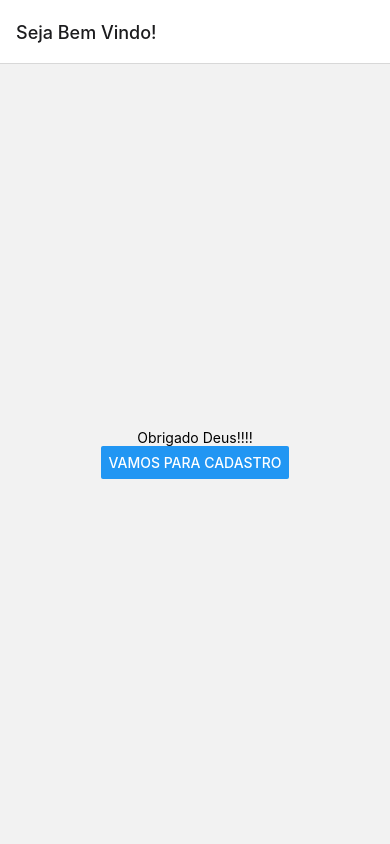
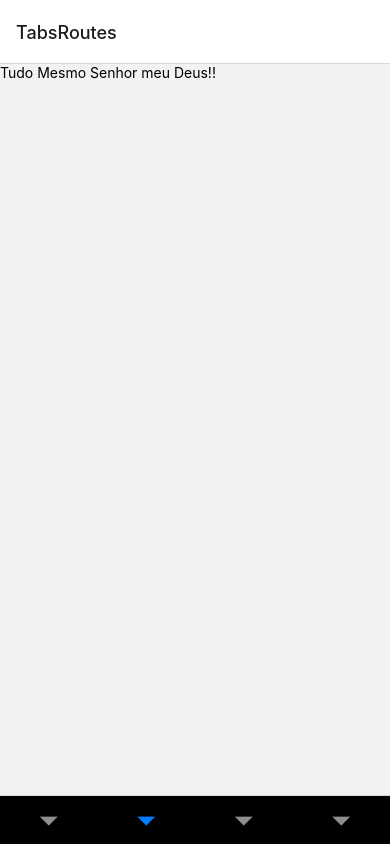
Before and after one commit to Flavio-Francisco/mamifero, a React Native app in the folder mobile/: screen /Home1 in a window 390 px wide. Built offline with nearby package versions, Linux system fonts and the light colour scheme.

Commit message:
criando tab de navegação

```diff
--- a/mobile/App.tsx
+++ b/mobile/App.tsx
@@ -1,26 +1,19 @@
+import { NavigationContainer } from '@react-navigation/native';
+import { createNativeStackNavigator } from '@react-navigation/native-stack';
+import { Home } from './src/screens/Home';
+import { Query } from './src/screens/Query';
+import { TabsRoutes } from './src/screens/Root';
 
-import {NavigationContainer } from '@react-navigation/native';
-import{createNativeStackNavigator} from '@react-navigation/native-stack';
-import { Home } from './src/screens/Home';
-import { Register } from './src/screens/Register';
+
+const Starck = createNativeStackNavigator();
 
 export default function App() {
-  const Strack = createNativeStackNavigator();
+  return (
 
-  return (
     <NavigationContainer>
-      <Strack.Navigator>
-        <Strack.Screen
-        name='Home'
-        component={Home}
-        options={{title:'Seja Bem Vindo!'}}
-        />
-        <Strack.Screen
-         name='Register'
-          component={Register}
-          options={{title:'Registre os dados do Golfinho'}}
-          />
-      </Strack.Navigator>
+      <Starck.Navigator >
+        <Starck.Screen name='TabsRoutes' component={TabsRoutes}/>
+      </Starck.Navigator>
     </NavigationContainer>
   );
 }
--- a/mobile/babel.config.js
+++ b/mobile/babel.config.js
@@ -2,5 +2,7 @@ module.exports = function(api) {
   api.cache(true);
   return {
     presets: ['babel-preset-expo'],
+
+
   };
 };
--- a/mobile/package.json
+++ b/mobile/package.json
@@ -9,12 +9,16 @@
     "web": "expo start --web"
   },
   "dependencies": {
+    "@react-navigation/bottom-tabs": "^6.5.7",
+    "@react-navigation/drawer": "^6.6.2",
     "@react-navigation/native": "^6.1.6",
     "@react-navigation/native-stack": "^6.9.12",
     "expo": "~48.0.15",
     "expo-status-bar": "~1.4.4",
     "react": "18.2.0",
-    "react-native": "0.71.8"
+    "react-native": "0.71.8",
+    "react-native-safe-area-context": "4.5.0",
+    "react-native-screens": "~3.20.0"
   },
   "devDependencies": {
     "@babel/core": "^7.20.0",
--- /dev/null
+++ b/mobile/src/screens/Delete.tsx
@@ -0,0 +1,11 @@
+import { View,Text } from "react-native";
+
+
+
+export function Delete(){
+return(
+    <View>
+        <Text>Delete</Text>
+    </View>
+);
+}
--- a/mobile/src/screens/Home.tsx
+++ b/mobile/src/screens/Home.tsx
@@ -1,31 +1,13 @@
-import { useNavigation } from "@react-navigation/native";
-import { View, Text,StyleSheet, Button } from "react-native";
+
+import{View,Text}from 'react-native';
 
 
 export function Home(){
 
-const navigation = useNavigation();
+    return(
 
- function openSreens(){
-    navigation.navigate('Register')
- }
 
-    return(
-        <View style={style.hearder}>
-            <Text>Obrigado Deus!!!!</Text>
-            <Button
-            title="vamos para cadastro"
-            onPress={openSreens}
-            />
-        </View>
+    <View/>
+
     );
 }
-
-const style = StyleSheet.create({
-
-    hearder:{
-        flex:1,
-        alignItems:'center',
-        justifyContent:'center',
-    }
-})
--- /dev/null
+++ b/mobile/src/screens/Query.tsx
@@ -0,0 +1,10 @@
+import { View,Text} from "react-native";
+
+
+export function Query(){
+    return(
+        <View>
+            <Text>Olá</Text>
+        </View>
+    );
+}
--- a/mobile/src/screens/Register.tsx
+++ b/mobile/src/screens/Register.tsx
@@ -1,32 +1,9 @@
-import { useNavigation } from "@react-navigation/native";
-import { View, Text,StyleSheet, Button } from "react-native";
-
+import{View,Text}from 'react-native';
 
 export function Register(){
-
-const navigation = useNavigation();
-
-function openScreens(){
-    navigation.navigate('Home')
-}
-
     return(
-        <View style={style.hearder}>
-            <Text>por  tudo!!!!</Text>
-            <Button
-        title="voltar para Home"
-        onPress={openScreens}
-        />
+        <View>
+            <Text>Tudo Mesmo Senhor meu Deus!!</Text>
         </View>
-
     );
 }
-
-const style = StyleSheet.create({
-
-    hearder:{
-        flex:1,
-        alignItems:'center',
-        justifyContent:'center',
-    }
-})
--- /dev/null
+++ b/mobile/src/screens/Root.tsx
@@ -0,0 +1,44 @@
+import { createBottomTabNavigator } from '@react-navigation/bottom-tabs';
+import { Home } from './Home';
+import { Register } from './Register';
+import { Query } from './Query';
+import { Delete } from './Delete';
+
+
+
+
+const Tab = createBottomTabNavigator();
+
+export function TabsRoutes() {
+  return (
+    <Tab.Navigator
+    screenOptions={{
+       headerShown :false,
+       tabBarStyle:{
+        backgroundColor:"#000",
+       },
+       tabBarShowLabel :false,
+    }}
+    >
+      <Tab.Screen
+        name="Home" component={Home}
+       />
+
+     <Tab.Screen
+
+        name="Home1" component={Register}
+       />
+
+        <Tab.Screen
+       name="Home2" component={Query}
+       />
+
+       <Tab.Screen
+      name="Home3" component={Delete}
+       />
+
+
+    </Tab.Navigator>
+
+  );
+}
```
Also changed, not shown: mobile/src/@types/@navegation.d.ts (renamed from mobile/@types/types.d.ts, +5 -4 lines), 1 other file (tests, documents, lock files or other folders).
